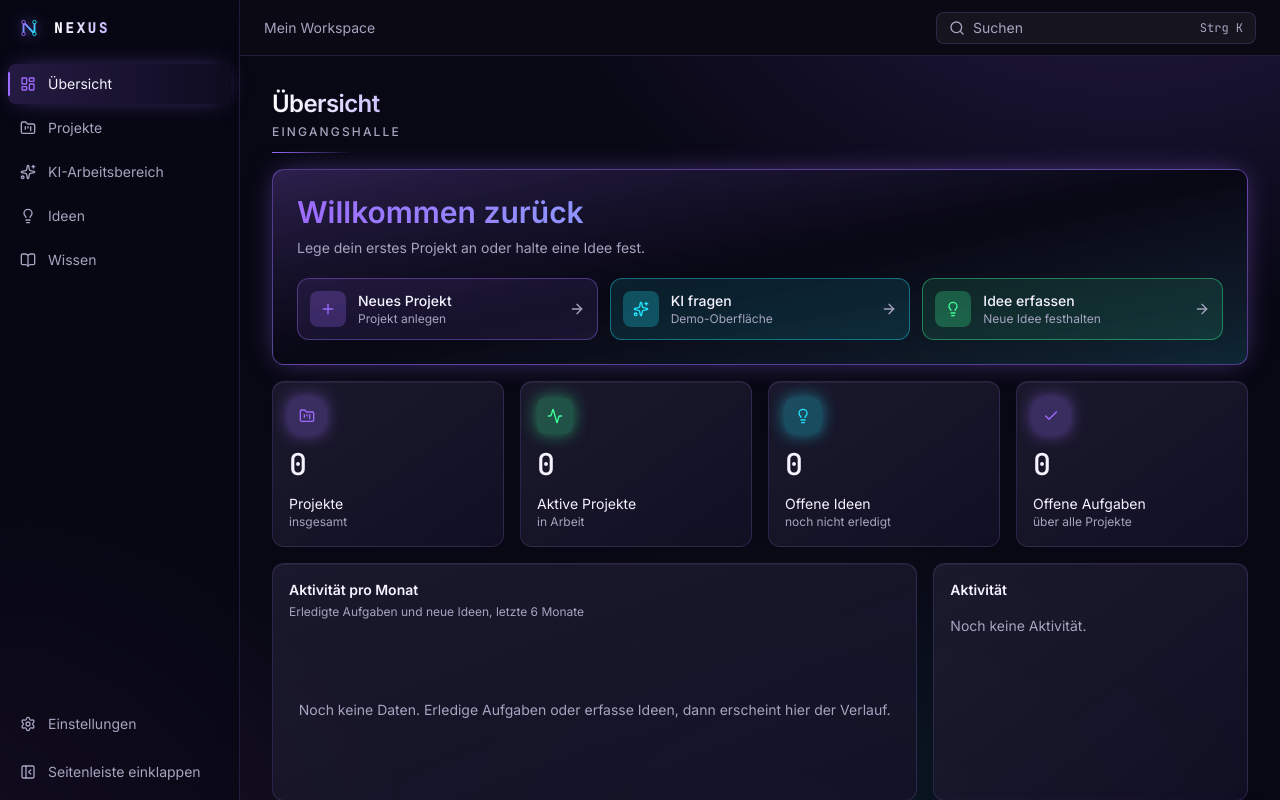
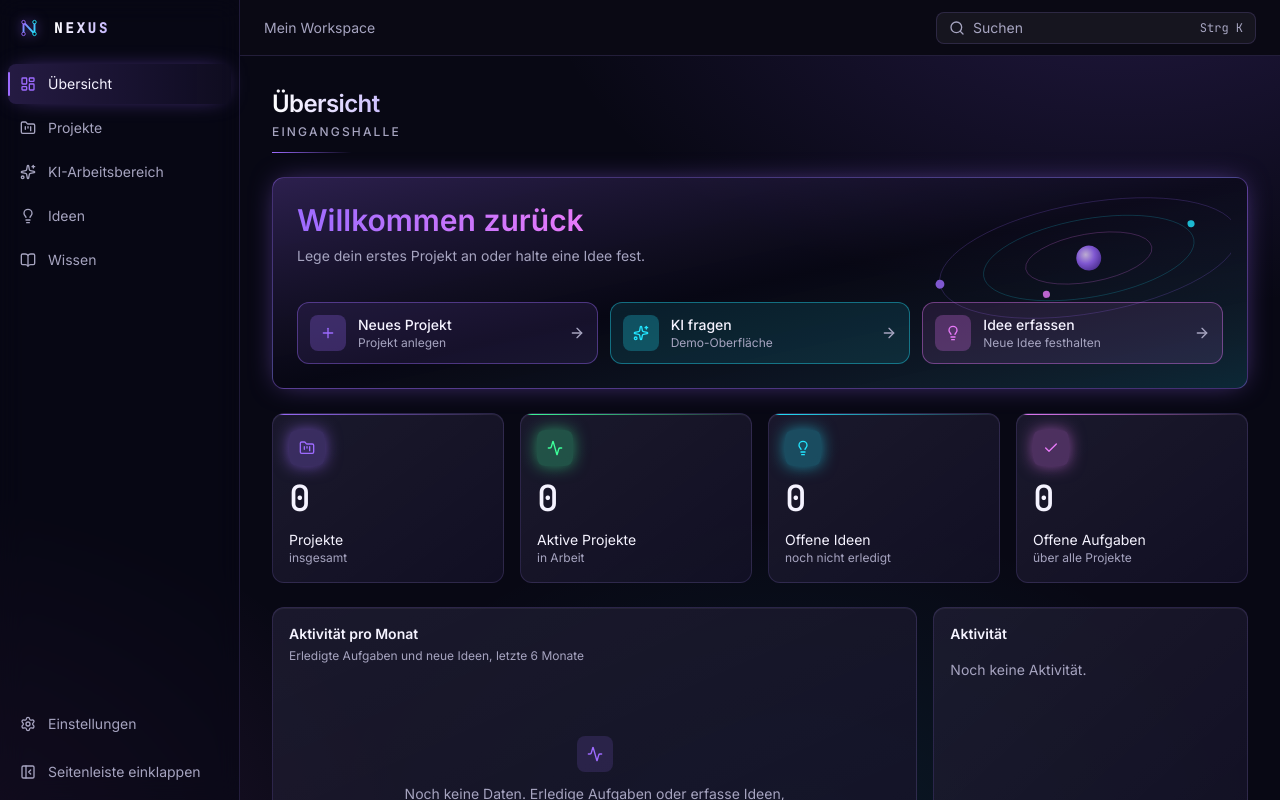
Before and after one commit to keylulu2701/Nexus, a React (Vite) app: page / in a window 1280 px wide. Built offline with nearby package versions, Linux system fonts and the light colour scheme.

Commit message:
Paket 2: Übersicht im neuen Stil

```diff
--- a/src/pages/Uebersicht.tsx
+++ b/src/pages/Uebersicht.tsx
@@ -5,12 +5,14 @@ import { Card } from '../components/Card'
 import { LinienChart } from '../components/Charts'
 import { PageHeader } from '../components/PageHeader'
 import {
+  aufgabenStatus,
   berechneHinweise,
   statusFarbe,
   useEreignisse,
   useIdeen,
   useProjekte,
 } from '../data/speicher'
+import type { ProjektTyp } from '../data/speicher'
 import { letzteMonate, vorZeit } from '../data/zeit'
 import { de } from '../i18n/de'
 
@@ -18,6 +20,40 @@ const aktionsKarte =
   'flex items-center gap-3 rounded-lg border p-3 transition-colors hover:brightness-125'
 
 const kachel = 'flex h-9 w-9 shrink-0 items-center justify-center rounded-md'
+
+const typPunkt: Record<ProjektTyp, string> = {
+  Spiel: 'bg-nx-violet',
+  Webseite: 'bg-nx-cyan',
+  App: 'bg-nx-green',
+  Experiment: 'bg-nx-magenta',
+}
+
+function Umlaufbahnen() {
+  return (
+    <svg
+      aria-hidden
+      viewBox="0 0 360 160"
+      className="pointer-events-none absolute right-4 top-2 hidden h-36 w-80 opacity-80 lg:block"
+    >
+      <defs>
+        <radialGradient id="nx-kern" cx="0.4" cy="0.35" r="0.8">
+          <stop offset="0" stopColor="#e9d5ff" />
+          <stop offset="0.45" stopColor="#9d6bff" />
+          <stop offset="1" stopColor="#4c2a9a" />
+        </radialGradient>
+      </defs>
+      <g transform="rotate(-10 200 80)">
+        <ellipse cx="200" cy="80" rx="170" ry="62" fill="none" stroke="rgb(157 107 255 / 0.28)" />
+        <ellipse cx="200" cy="80" rx="120" ry="44" fill="none" stroke="rgb(34 229 255 / 0.25)" />
+        <ellipse cx="200" cy="80" rx="72" ry="27" fill="none" stroke="rgb(232 121 249 / 0.3)" />
+        <circle cx="200" cy="80" r="14" fill="url(#nx-kern)" />
+        <circle cx="30" cy="80" r="5" fill="#9d6bff" />
+        <circle cx="320" cy="62" r="4" fill="#22e5ff" />
+        <circle cx="146" cy="112" r="4" fill="#e879f9" />
+      </g>
+    </svg>
+  )
+}
 
 export function Uebersicht() {
   const alleProjekte = useProjekte()
@@ -56,38 +92,48 @@ export function Uebersicht() {
       wert: projekte.length,
       info: de.uebersicht.info.projekte,
       icon: FolderKanban,
+      ziel: '/projekte',
       stil: 'bg-nx-violet/25 text-nx-violet shadow-[0_0_16px_rgb(157_107_255/0.6)]',
+      linie: 'from-nx-violet',
     },
     {
       label: de.uebersicht.kennzahlen.aktiv,
       wert: aktive,
       info: de.uebersicht.info.aktiv,
       icon: Activity,
+      ziel: '/projekte',
       stil: 'bg-nx-green/25 text-nx-green shadow-[0_0_16px_rgb(61_255_154/0.5)]',
+      linie: 'from-nx-green',
     },
     {
       label: de.uebersicht.kennzahlen.ideen,
       wert: offeneIdeen,
       info: de.uebersicht.info.ideen,
       icon: Lightbulb,
+      ziel: '/ideen',
       stil: 'bg-nx-cyan/25 text-nx-cyan shadow-[0_0_16px_rgb(34_229_255/0.55)]',
+      linie: 'from-nx-cyan',
     },
     {
       label: de.uebersicht.kennzahlen.aufgaben,
       wert: offeneAufgaben,
       info: de.uebersicht.info.aufgaben,
       icon: Check,
-      stil: 'bg-nx-violet/25 text-nx-violet shadow-[0_0_16px_rgb(157_107_255/0.6)]',
+      ziel: '/projekte',
+      stil: 'bg-nx-magenta/25 text-nx-magenta shadow-[0_0_16px_rgb(232_121_249/0.55)]',
+      linie: 'from-nx-magenta',
     },
   ]
 
   return (
-    <div className="grid gap-4">
+    <div className="grid gap-6">
       <PageHeader titel={de.nav.uebersicht.titel} raum={de.nav.uebersicht.raum} />
 
-      <div className="glow-violet grid gap-5 rounded-lg border border-nx-violet/50 bg-gradient-to-br from-nx-violet/25 via-nx-bg to-nx-cyan/15 p-6">
-        <div>
-          <h2 className="bg-gradient-to-r from-nx-violet to-nx-cyan bg-clip-text text-3xl font-bold text-transparent">
+      <div className="glow-violet relative grid gap-5 overflow-hidden rounded-lg border border-nx-violet/40 bg-gradient-to-br from-nx-violet/25 via-nx-bg/40 to-nx-cyan/15 p-6">
+        <Umlaufbahnen />
+
+        <div className="relative min-h-20 max-w-xl">
+          <h2 className="bg-gradient-to-r from-nx-violet via-nx-magenta to-nx-cyan bg-clip-text text-3xl font-bold text-transparent">
             {de.uebersicht.willkommen}
           </h2>
           <p className="mt-2 text-sm text-nx-muted">
@@ -97,7 +143,7 @@ export function Uebersicht() {
           </p>
         </div>
 
-        <div className="grid grid-cols-3 gap-3">
+        <div className="relative grid grid-cols-3 gap-3">
           <Link
             to="/projekte?neu=1"
             className={`${aktionsKarte} border-nx-violet/40 bg-nx-violet/10`}
@@ -123,8 +169,8 @@ export function Uebersicht() {
             <ArrowRight size={16} className="text-nx-muted" />
           </Link>
 
-          <Link to="/ideen?neu=1" className={`${aktionsKarte} border-nx-green/40 bg-nx-green/10`}>
-            <span className={`${kachel} bg-nx-green/25 text-nx-green`}>
+          <Link to="/ideen?neu=1" className={`${aktionsKarte} border-nx-magenta/40 bg-nx-magenta/10`}>
+            <span className={`${kachel} bg-nx-magenta/25 text-nx-magenta`}>
               <Lightbulb size={16} />
             </span>
             <span className="min-w-0 flex-1">
@@ -140,16 +186,22 @@ export function Uebersicht() {
         {kennzahlen.map((k) => {
           const Icon = k.icon
           return (
-            <Card key={k.label} className="grid gap-3">
+            <Link key={k.label} to={k.ziel} className="group block rounded-lg">
+              <Card className="relative grid gap-3 overflow-hidden transition-colors group-hover:border-white/25">
+                <span
+                  aria-hidden
+                  className={`absolute inset-x-0 top-0 h-px bg-gradient-to-r ${k.linie} to-transparent`}
+                />
                 <span className={`${kachel} ${k.stil}`}>
                   <Icon size={16} />
                 </span>
-              <p className="font-mono text-3xl font-medium">{k.wert}</p>
+                <p className="font-mono text-4xl font-medium">{k.wert}</p>
                 <div>
                   <p className="text-sm">{k.label}</p>
                   <p className="text-xs text-nx-muted">{k.info}</p>
                 </div>
               </Card>
+            </Link>
           )
         })}
       </div>
@@ -180,7 +232,14 @@ export function Uebersicht() {
               ]}
             />
           ) : (
-            <p className="py-16 text-center text-sm text-nx-muted">{de.uebersicht.chartLeer}</p>
+            <div className="grid justify-items-center gap-3 py-14">
+              <span className={`${kachel} bg-nx-violet/15 text-nx-violet`}>
+                <Activity size={16} />
+              </span>
+              <p className="max-w-sm text-center text-sm text-nx-muted">
+                {de.uebersicht.chartLeer}
+              </p>
+            </div>
           )}
         </Card>
 
@@ -189,16 +248,19 @@ export function Uebersicht() {
           {ereignisse.length === 0 ? (
             <p className="text-sm text-nx-muted">{de.uebersicht.feedLeer}</p>
           ) : (
-            <ul className="grid gap-4">
-              {ereignisse.slice(0, 6).map((e) => (
-                <li key={e.id} className="flex items-start gap-3">
-                  <span className={`${kachel} bg-nx-text/10 text-nx-muted`}>
-                    <Activity size={16} />
-                  </span>
-                  <span className="min-w-0 text-sm">
-                    {e.text}
+            <ul className="relative grid gap-4 before:absolute before:bottom-2 before:left-[5px] before:top-2 before:w-px before:bg-nx-line">
+              {ereignisse.slice(0, 6).map((e, i) => (
+                <li key={e.id} className="relative pl-6">
+                  <span
+                    aria-hidden
+                    className={`absolute left-0 top-1.5 h-[11px] w-[11px] rounded-full border-2 border-nx-bar ${
+                      i === 0
+                        ? 'bg-nx-cyan shadow-[0_0_10px_rgb(34_229_255/0.7)]'
+                        : 'bg-nx-violet/70'
+                    }`}
+                  />
+                  <span className="block text-sm">{e.text}</span>
                   <span className="block text-xs text-nx-muted">{vorZeit(e.zeit)}</span>
-                  </span>
                 </li>
               ))}
             </ul>
@@ -221,19 +283,44 @@ export function Uebersicht() {
             <p className="text-sm text-nx-muted">{de.uebersicht.zuletztLeer}</p>
           ) : (
             <ul className="grid">
-              {zuletzt.map((p) => (
+              {zuletzt.map((p) => {
+                const gesamt = p.aufgaben.length
+                const erledigt = p.aufgaben.filter((a) => aufgabenStatus(a) === 'Erledigt').length
+                const prozent = gesamt === 0 ? 0 : Math.round((erledigt / gesamt) * 100)
+                return (
                   <li key={p.id}>
                     <Link
                       to={`/projekte/${p.id}`}
-                    className="flex items-center justify-between gap-4 rounded-md px-3 py-2 transition-colors hover:bg-nx-text/10"
+                      className="flex items-center justify-between gap-4 rounded-md px-3 py-2 transition-colors hover:bg-white/5"
                     >
+                      <span className="flex min-w-0 items-center gap-3">
+                        <span
+                          aria-hidden
+                          className={`h-2 w-2 shrink-0 rounded-full ${typPunkt[p.typ]}`}
+                        />
                         <span className="min-w-0">
                           <span className="block truncate text-sm font-medium">{p.name}</span>
                           <span className="block truncate text-xs text-nx-muted">
                             {[p.typ, ...p.technologien].join(' · ')}
                           </span>
                         </span>
-                    <span className="flex shrink-0 items-center gap-3">
+                      </span>
+                      <span className="flex shrink-0 items-center gap-4">
+                        {gesamt > 0 ? (
+                          <span
+                            role="progressbar"
+                            aria-valuenow={prozent}
+                            aria-valuemin={0}
+                            aria-valuemax={100}
+                            aria-label={de.projekte.aufgabenZaehler(erledigt, gesamt)}
+                            className="hidden h-1 w-20 overflow-hidden rounded-full bg-white/10 xl:block"
+                          >
+                            <span
+                              className={`block h-full ${typPunkt[p.typ]}`}
+                              style={{ width: `${prozent}%` }}
+                            />
+                          </span>
+                        ) : null}
                         <Badge farbe={statusFarbe[p.status]}>{p.status}</Badge>
                         <span className="w-24 text-right text-xs text-nx-muted">
                           {vorZeit(p.geaendertAm)}
@@ -241,12 +328,13 @@ export function Uebersicht() {
                       </span>
                     </Link>
                   </li>
-              ))}
+                )
+              })}
             </ul>
           )}
         </Card>
 
-        <div className="glow-violet grid content-start gap-3 rounded-lg border border-nx-violet/50 bg-nx-violet/10 p-4">
+        <div className="glow-violet grid content-start gap-3 rounded-lg border border-nx-violet/40 bg-gradient-to-br from-nx-violet/15 to-nx-magenta/5 p-4">
           <div>
             <h2 className="flex items-center gap-2 text-sm font-semibold">
               <Sparkles size={16} className="text-nx-violet" />
```
Lines whose indentation alone changed are shown as unchanged.
